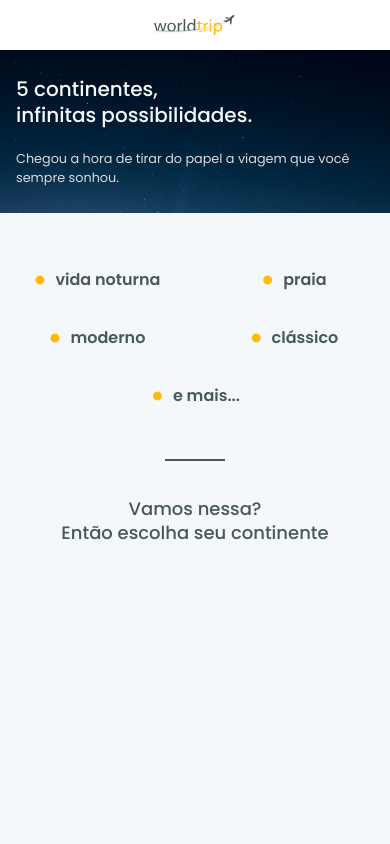
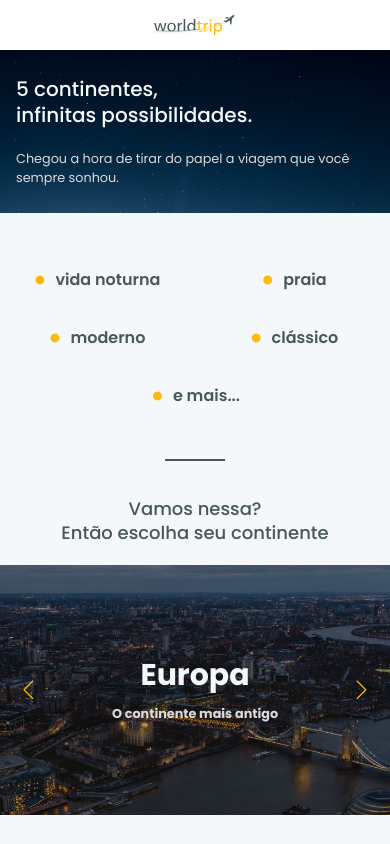
Before and after one commit to GuilhermeFujita/ignite-worldtrip, a Next.js app: page / in a window 390 px wide. Built offline with nearby package versions, Linux system fonts and the light colour scheme.

Commit message:
Add slider

```diff
--- a/package.json
+++ b/package.json
@@ -15,7 +15,9 @@
     "framer-motion": "^4.1.11",
     "next": "10.2.0",
     "react": "17.0.2",
-    "react-dom": "17.0.2"
+    "react-dom": "17.0.2",
+    "sass": "^1.32.12",
+    "swiper": "^6.5.9"
   },
   "devDependencies": {
     "@types/node": "^15.0.1",
--- /dev/null
+++ b/src/components/Slider/index.tsx
@@ -0,0 +1,93 @@
+import { Flex, Heading, Text } from '@chakra-ui/react';
+import Link from 'next/link';
+
+import SwiperCore, { Navigation, Pagination, Scrollbar, A11y } from 'swiper';
+import { Swiper, SwiperSlide } from 'swiper/react';
+
+export default function Slider() {
+  return (
+    <Flex
+      w="100%"
+      maxW="1240px"
+      mx="auto"
+      mb={["5", "10"]}
+      h={["250px", "450px"]}
+    >
+      <Swiper slidesPerView={1}
+        navigation
+        pagination={{ clickable: true }}
+        autoplay={{
+          delay: 4000,
+        }}
+        style={{ width: '100%', flex: 1 }}
+      >
+        <SwiperSlide>
+          <Flex
+            w="100%"
+            h="100%"
+            align="center"
+            justify="center"
+            direction="column"
+            bgImage="url(/europe.png)"
+            bgRepeat="no-repeat"
+            bgSize="cover"
+            textAlign="center"
+            bgPosition="center"
+          >
+            <Link href="/continent/europa">
+              <a>
+                <Heading
+                  fontSize={["3xl", "4xl", "5xl"]}
+                  color="gray.100"
+                  fontWeight="bold"
+                >
+                  Europa</Heading>
+                <Text
+                  fontWeight="bold"
+                  color="gray.300"
+                  fontSize={["0.8rem", "1xl", "2xl"]}
+                  mt={["2", "4"]}
+                >
+                  O continente mais antigo</Text>
+              </a>
+            </Link>
+          </Flex>
+        </SwiperSlide>
+
+        <SwiperSlide>
+          <Flex
+            w="100%"
+            h="100%"
+            align="center"
+            justify="center"
+            direction="column"
+            bgImage="url(/europe.png)"
+            bgRepeat="no-repeat"
+            bgSize="cover"
+            textAlign="center"
+            bgPosition="center"
+          >
+            <Link href="/continent/europa">
+              <a>
+                <Heading
+                  fontSize={["3xl", "4xl", "5xl"]}
+                  color="gray.100"
+                  fontWeight="bold"
+                >
+                  Europa</Heading>
+                <Text
+                  fontWeight="bold"
+                  color="gray.300"
+                  fontSize={["0.8rem", "1xl", "2xl"]}
+                  mt={["2", "4"]}
+                >
+                  O continente mais antigo</Text>
+              </a>
+            </Link>
+          </Flex>
+        </SwiperSlide>
+
+      </Swiper>
+    </Flex>
+  );
+}
--- a/src/pages/index.tsx
+++ b/src/pages/index.tsx
@@ -3,6 +3,7 @@
 import Caracteristicas from "../components/Caracteristicas";
 import Header from "../components/Header";
 import Separator from "../components/Separator";
+import Slider from "../components/Slider";
 
 export default function Home() {
   return (
@@ -20,6 +21,8 @@
       >
         Vamos nessa? <br />Então escolha seu continente
       </Heading>
+
+      <Slider />
     </Flex>
   )
 }
--- /dev/null
+++ b/src/styles/slider.scss
@@ -0,0 +1,39 @@
+.swiper-button-next {
+  right: 45px;
+}
+.swiper-button-prev {
+  left: 45px;
+}
+.swiper-button-prev:after, .swiper-button-next:after{
+  color: #FFBA08;
+}
+
+.swiper-pagination-bullet{
+  width:16px;
+  height:16px;
+  background:#999999;
+  opacity: 1;
+}
+
+.swiper-pagination-bullet-active{
+  background:#FFBA08 ;
+}
+
+@media(max-width:30em) {
+  .swiper-button-next {
+    right: 15px;
+  }
+  .swiper-button-prev {
+    left: 15px;
+  }
+
+  .swiper-button-next:after,
+  .swiper-button-prev:after {
+    font-size:1.2rem;
+  }
+
+  .swiper-pagination-bullet{
+    width:8px;
+    height:8px;
+  }
+}
```
Also changed, not shown: src/pages/_app.tsx (+7 -1 lines), public/europe.png (added), 1 other file (tests, documents, lock files or other folders).
